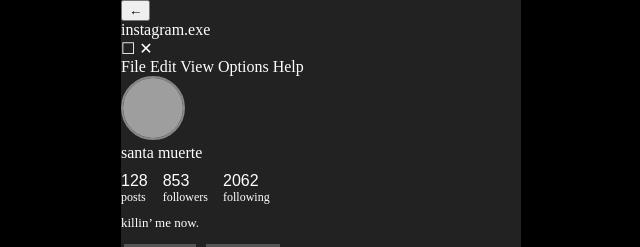
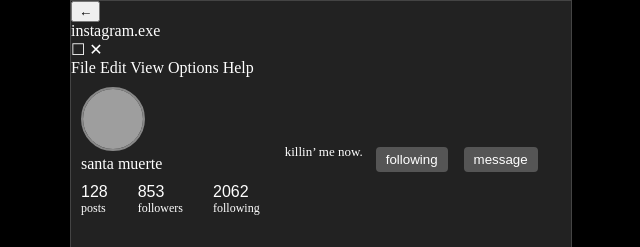
Before and after one commit to rym1721/santamuerte-, a plain HTML site: page index.html/index.html in a window 1280 px wide. Shown: the top 247 px of the page, without its empty margins (319-959 px from the left). Drawn offline with Linux system fonts and the light colour scheme; grey boxes are pictures that could not be loaded.

Commit message:
Update index.html

```diff
--- a/index.html/index.html
+++ b/index.html/index.html
@@ -22,17 +22,67 @@
       background: black;
       display: flex;
       justify-content: center;
+      align-items: center;
+      min-height: 100vh;
     }
 
     .window {
-  width: 100%;          /* всегда на всю ширину экрана */
-  max-width: 400px;     /* но не больше 400px */
-  height: 100vh;
+      width: 100%;
+      max-width: 500px; /* на ПК окно ограничено */
+      height: 100vh;    /* на телефоне растянуто под экран */
+      background: #222;
+      color: white;
       display: flex;
       flex-direction: column;
-  background: #222;
+      overflow: hidden;
+      border: 1px solid #444;
+    }
+
+    .header {
+      background: #333;
+      padding: 5px 10px;
+      font-family: monospace;
+      font-size: 14px;
+    }
+
+    .profile {
+      display: flex;
+      align-items: center;
+      padding: 10px;
+      gap: 10px;
+    }
+
+    .profile img {
+      width: 60px;
+      height: 60px;
+      border-radius: 50%;
+      object-fit: cover;
+    }
+
+    .info {
+      font-size: 14px;
+    }
+
+    .stats {
+      display: flex;
+      gap: 15px;
+      margin: 5px 0;
+      font-size: 13px;
+    }
+
+    .buttons {
+      display: flex;
+      gap: 10px;
+      margin-top: 5px;
+    }
+
+    .buttons button {
+      background: #444;
+      border: none;
+      padding: 5px 10px;
       color: white;
-  overflow: hidden;
+      border-radius: 4px;
+      cursor: pointer;
     }
 
     .content {
```
Lines whose indentation alone changed are shown as unchanged.
